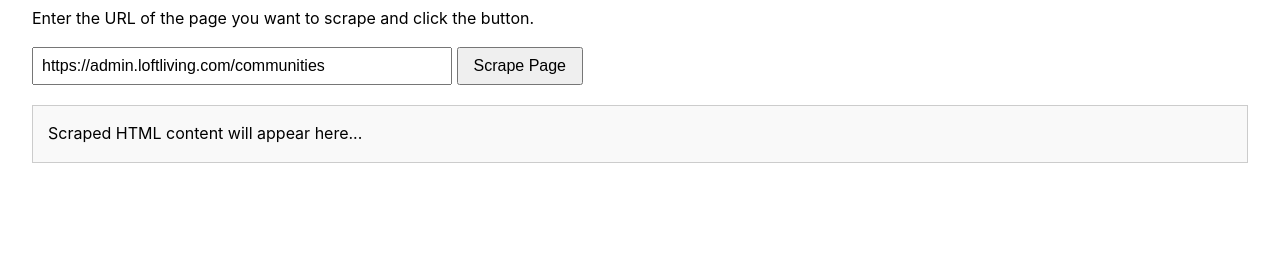
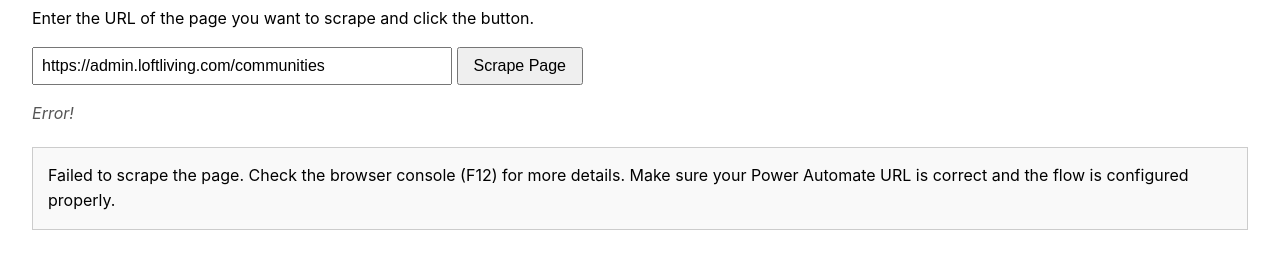
Before and after one commit to shanechii/Test-Sites, a plain HTML site: page index.html in a window 1280 px wide. Both pictures are taken after a click on the button "Scrape Page". Shown: the part 99-368 px from the top of the page. Drawn offline with Linux system fonts and the light colour scheme; no server answers.

Commit message:
Update index.html

```diff
--- a/index.html
+++ b/index.html
@@ -30,3 +30,43 @@
 
             if (!targetUrl) {
                 alert('Please enter a URL.');
+                return;
+            }
+
+            // This is your specific Power Automate URL
+            const powerAutomateUrl = 'https://default2c94bed6d6754d3da53b7b461fd6ac.c2.environment.api.powerplatform.com:443/powerautomate/automations/direct/workflows/49c5c4d6a571496f81e309429f265468/triggers/manual/paths/invoke?api-version=1';
+
+            statusP.textContent = 'Contacting Microsoft Power Automate to fetch content...';
+            resultsDiv.textContent = '';
+
+            try {
+                // We send a POST request to Power Automate with the target URL in the body
+                const response = await fetch(powerAutomateUrl, {
+                    method: 'POST',
+                    headers: {
+                        'Content-Type': 'application/json',
+                    },
+                    body: JSON.stringify({
+                        'url': targetUrl
+                    }),
+                });
+
+                if (!response.ok) {
+                    throw new Error(`The Power Automate proxy returned an error: ${response.status}`);
+                }
+
+                const htmlContent = await response.text();
+
+                resultsDiv.textContent = htmlContent;
+                statusP.textContent = 'Successfully scraped content!';
+
+            } catch (error) {
+                const errorMessage = 'Failed to scrape the page. Check the browser console (F12) for more details. Make sure your Power Automate URL is correct and the flow is configured properly.';
+                resultsDiv.textContent = errorMessage;
+                statusP.textContent = 'Error!';
+                console.error('Scraping error:', error);
+            }
+        });
+    </script>
+</body>
+</html>
```
